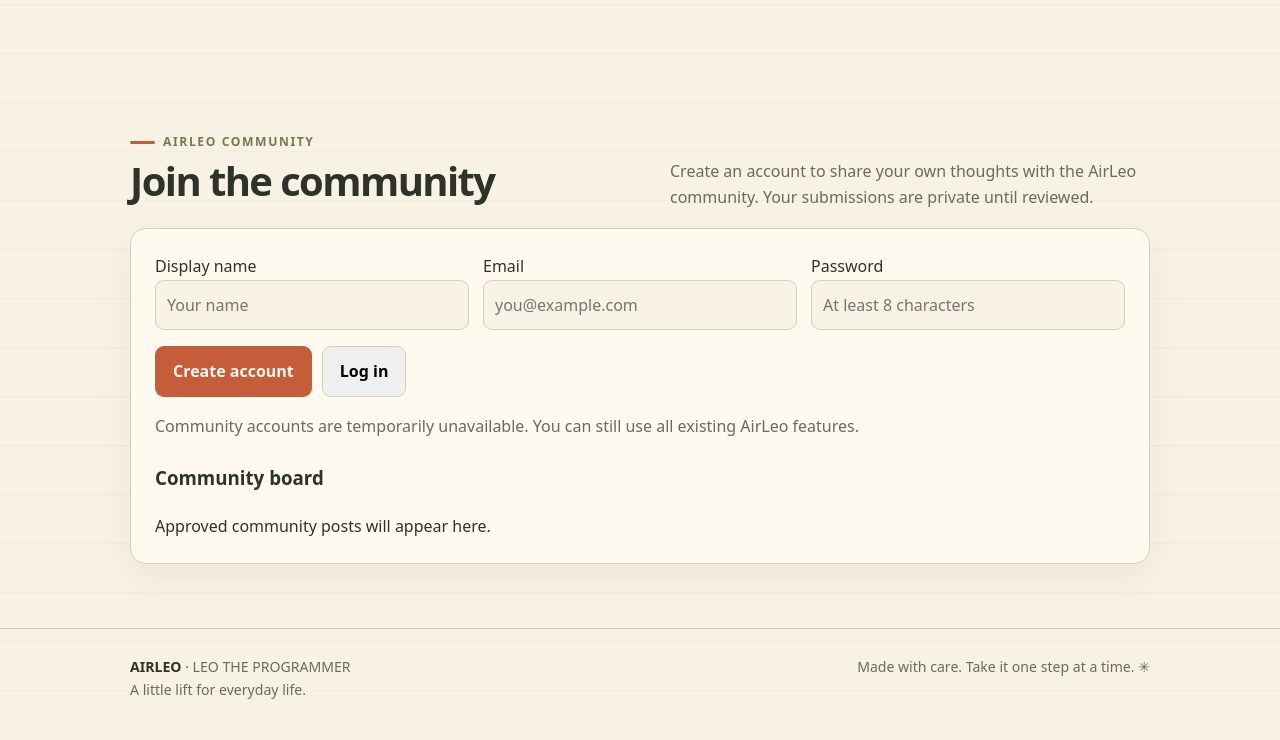
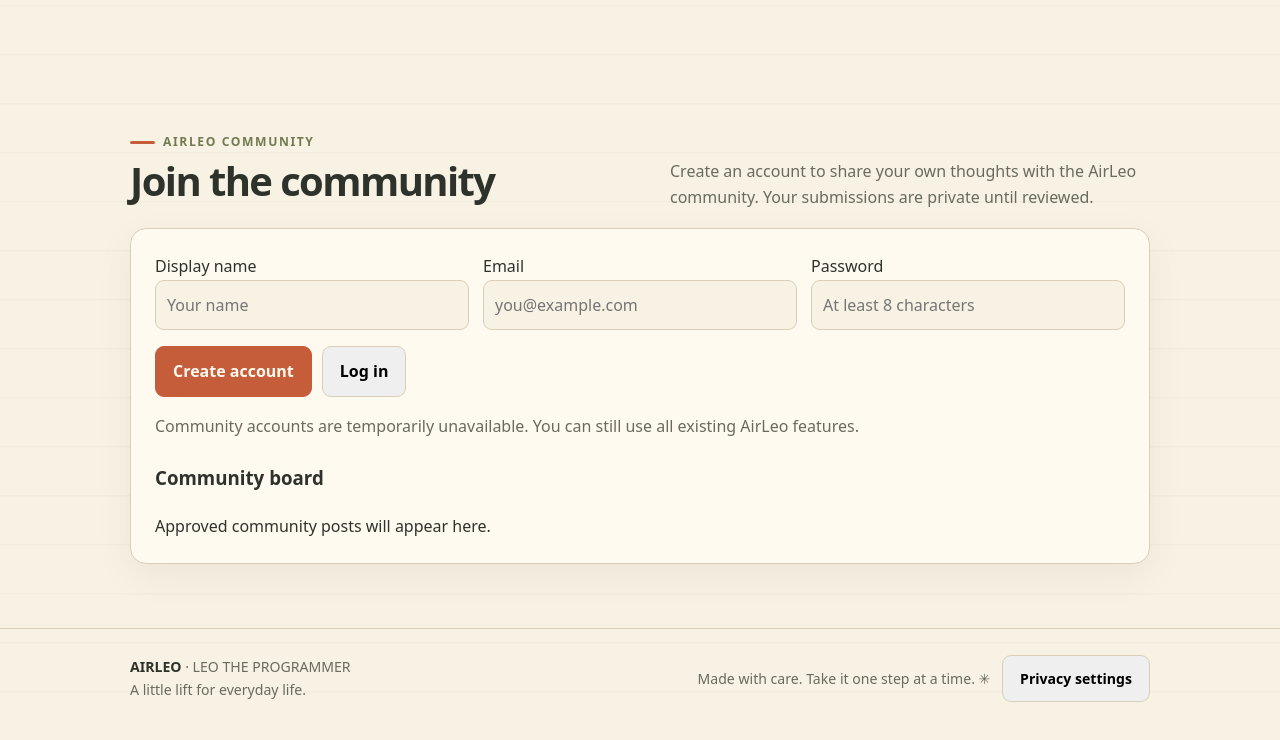
Before and after one commit to Opeaa1234/AirLeo, a plain HTML site: page index.html in a window 1280 px wide. Shown: the part 4480-5220 px from the top of the page. Drawn offline with Linux system fonts and the light colour scheme; no server answers.

Commit message:
Allow visitors to revisit privacy choices

```diff
--- a/index.html
+++ b/index.html
@@ -181,7 +181,7 @@
       <div style="display:flex;gap:10px;flex-wrap:wrap"><button class="btn primary" id="airleo-consent-yes" type="button">Allow anonymous analytics</button><button class="btn" id="airleo-consent-no" type="button">No thanks</button></div>
     </div>
   </main>
-  <footer><div class="wrap footer-row"><div><strong>AIRLEO</strong> · LEO THE PROGRAMMER<br>A little lift for everyday life.</div><div>Made with care. Take it one step at a time. ✳</div></div></footer>
+  <footer><div class="wrap footer-row"><div><strong>AIRLEO</strong> · LEO THE PROGRAMMER<br>A little lift for everyday life.</div><div>Made with care. Take it one step at a time. ✳ <button class="btn" id="airleo-privacy-settings" type="button" style="margin-left:8px">Privacy settings</button></div></div></footer>
   <script>
     // These are original AirLeo reminders, grouped by the visitor's optional mood check-in.
     const quoteItems = [
@@ -562,6 +562,7 @@
         if(!choice){consent.hidden=false}
         document.getElementById("airleo-consent-yes").addEventListener("click",()=>{localStorage.setItem("airleo-analytics-consent","yes");consent.hidden=true;recordVisit()});
         document.getElementById("airleo-consent-no").addEventListener("click",()=>{localStorage.setItem("airleo-analytics-consent","no");consent.hidden=true});
+        document.getElementById("airleo-privacy-settings").addEventListener("click",()=>{consent.hidden=false});
         await recordVisit();
         loadPublicPosts();
         const {data}=await client.auth.getSession();
```
